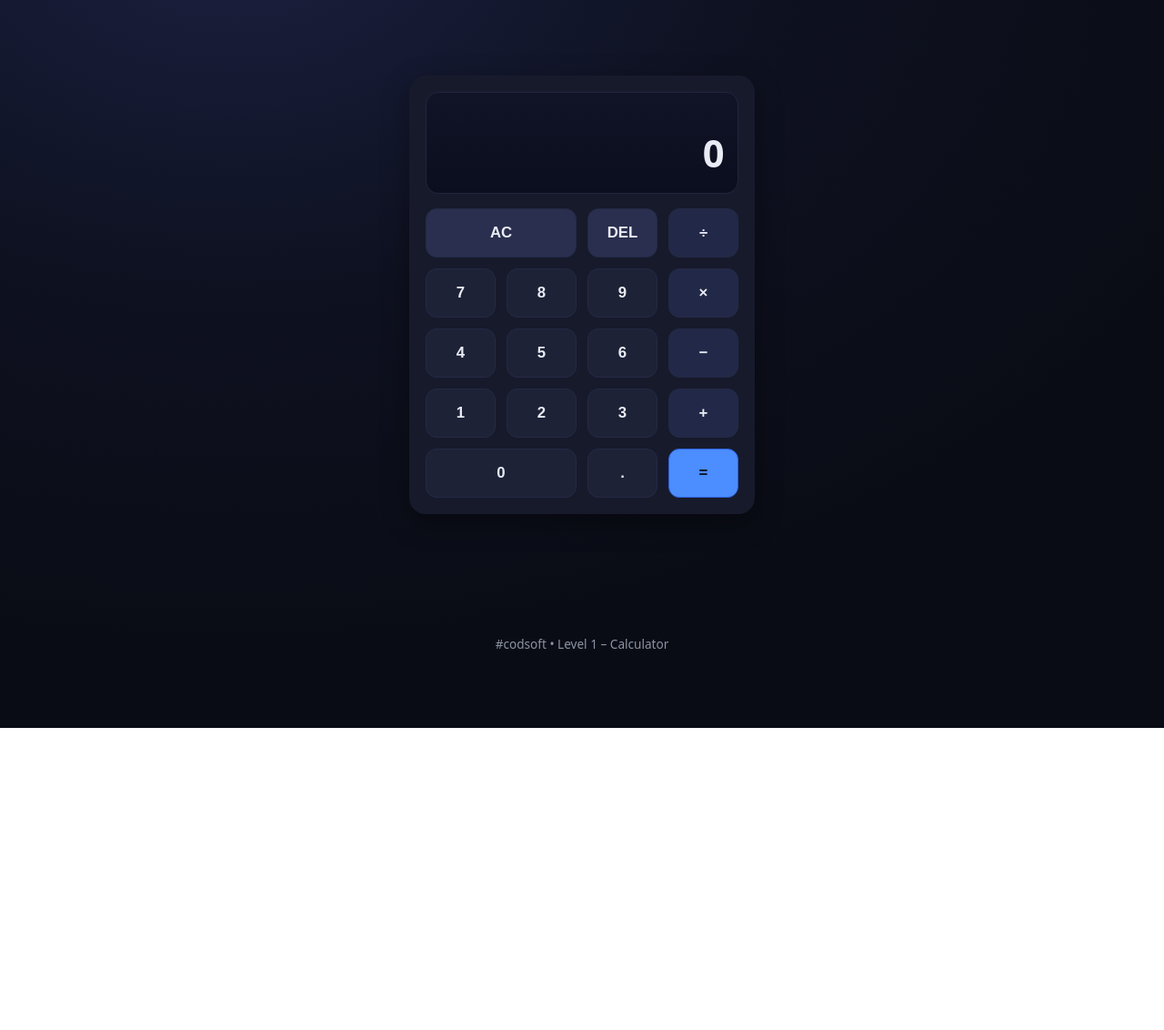
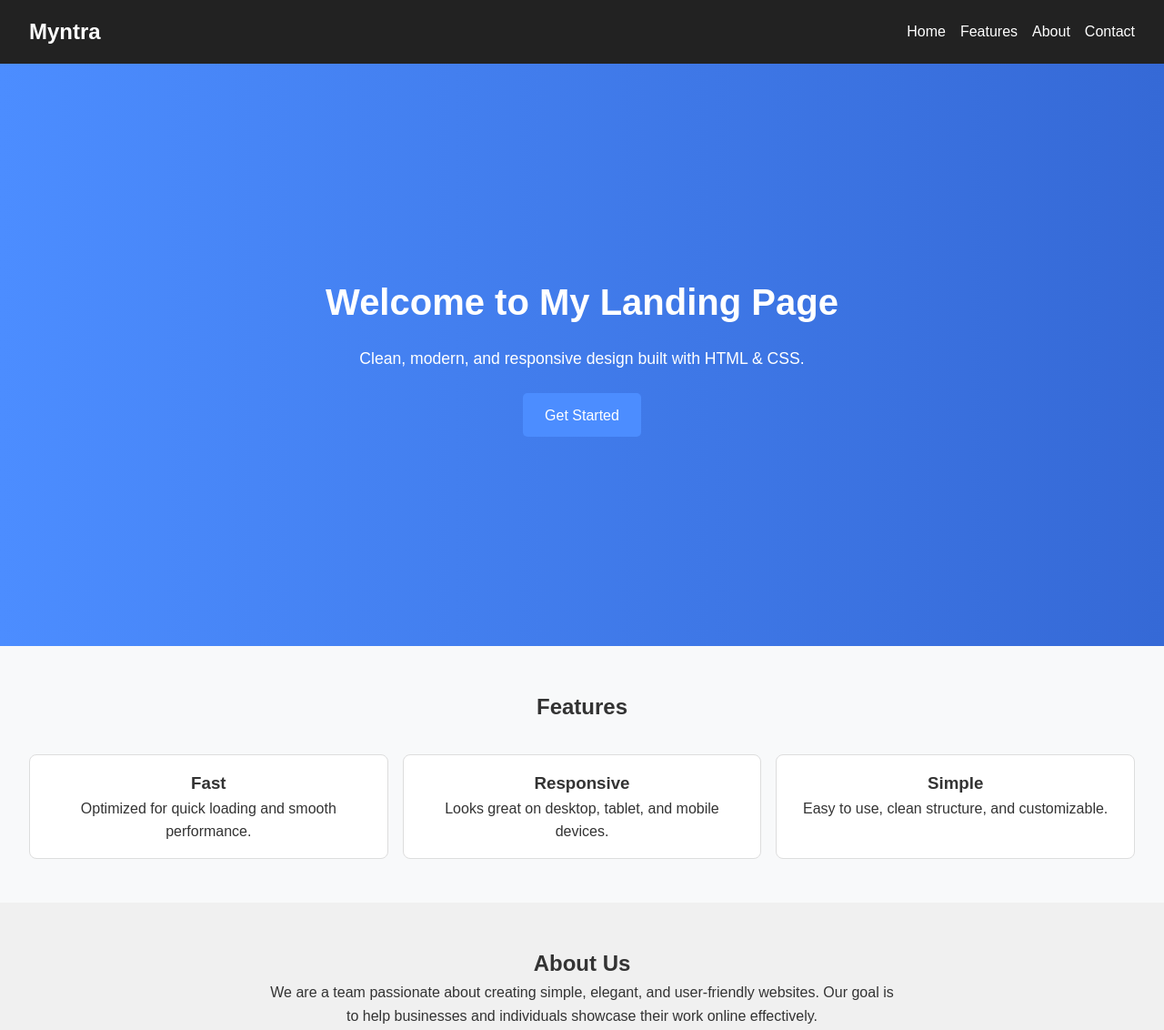
Before and after one commit to rishi181818/CODSOFT, a plain HTML site: page index.html in a window 1280 px wide. Shown: the top 1132 px of the page at 91% size. Before the commit the page ends 800 px from the top, so only its background shows below. Drawn offline with Linux system fonts and the light colour scheme.

Commit message:
Add files via upload
LANDING PAGE

```diff
--- a/index.html
+++ b/index.html
@@ -1,52 +1,83 @@
 <!DOCTYPE html>
 <html lang="en">
 <head>
-  <meta charset="utf-8" />
-  <meta name="viewport" content="width=device-width, initial-scale=1" />
-  <title>CODSOFT | Calculator</title>
-  <link rel="stylesheet" href="styles.css" />
+  <meta charset="UTF-8">
+  <meta name="viewport" content="width=device-width, initial-scale=1.0">
+  <title>Landing Page | CODSOFT</title>
+  <link rel="stylesheet" href="styles.css">
 </head>
 <body>
-  <main class="app">
-    <div class="calculator" role="application" aria-label="Basic Calculator">
-      <!-- Display -->
-      <div class="display" aria-live="polite" aria-atomic="true">
-        <div class="previous" id="previous"></div>
-        <div class="current" id="current">0</div>
+  <!-- ===== NAVBAR ===== -->
+  <header>
+    <nav class="navbar">
+      <h1 class="logo">Myntra</h1>
+      <ul class="nav-links">
+        <li><a href="#home">Home</a></li>
+        <li><a href="#features">Features</a></li>
+        <li><a href="#about">About</a></li>
+        <li><a href="#contact">Contact</a></li>
+      </ul>
+    </nav>
+  </header>
+
+  <!-- ===== HERO SECTION ===== -->
+  <section id="home" class="hero">
+    <div class="hero-text">
+      <h2>Welcome to My Landing Page</h2>
+      <p>Clean, modern, and responsive design built with HTML & CSS.</p>
+      <a href="#contact" class="btn">Get Started</a>
+    </div>
+  </section>
+
+  <!-- ===== FEATURES ===== -->
+  <section id="features" class="features">
+    <h2>Features</h2>
+    <div class="features-grid">
+      <div class="feature-card">
+        <h3>Fast</h3>
+        <p>Optimized for quick loading and smooth performance.</p>
       </div>
-
-      <!-- Buttons (CSS Grid) -->
-      <div class="keys" role="group" aria-label="Calculator keys">
-        <button type="button" class="btn action span-2" data-action="clear" aria-label="All Clear">AC</button>
-        <button type="button" class="btn action" data-action="delete" aria-label="Delete one">DEL</button>
-        <button type="button" class="btn operator" data-operator="÷" data-key="/" aria-label="Divide">÷</button>
-
-        <button type="button" class="btn digit" data-digit="7" data-key="7">7</button>
-        <button type="button" class="btn digit" data-digit="8" data-key="8">8</button>
-        <button type="button" class="btn digit" data-digit="9" data-key="9">9</button>
-        <button type="button" class="btn operator" data-operator="×" data-key="*">×</button>
-
-        <button type="button" class="btn digit" data-digit="4" data-key="4">4</button>
-        <button type="button" class="btn digit" data-digit="5" data-key="5">5</button>
-        <button type="button" class="btn digit" data-digit="6" data-key="6">6</button>
-        <button type="button" class="btn operator" data-operator="−" data-key="-">−</button>
-
-        <button type="button" class="btn digit" data-digit="1" data-key="1">1</button>
-        <button type="button" class="btn digit" data-digit="2" data-key="2">2</button>
-        <button type="button" class="btn digit" data-digit="3" data-key="3">3</button>
-        <button type="button" class="btn operator" data-operator="+" data-key="+">+</button>
-
-        <button type="button" class="btn digit span-2" data-digit="0" data-key="0">0</button>
-        <button type="button" class="btn decimal" data-decimal="." data-key=".">.</button>
-        <button type="button" class="btn equals" data-action="equals" aria-label="Equals" data-key="Enter">=</button>
+      <div class="feature-card">
+        <h3>Responsive</h3>
+        <p>Looks great on desktop, tablet, and mobile devices.</p>
+      </div>
+      <div class="feature-card">
+        <h3>Simple</h3>
+        <p>Easy to use, clean structure, and customizable.</p>
       </div>
     </div>
+  </section>
 
-    <footer class="credit">
-      <span>#codsoft • Level 1 – Calculator</span>
-    </footer>
-  </main>
+  <!-- ===== ABOUT ===== -->
+  <section id="about" class="about">
+    <h2>About Us</h2>
+    <p>
+      We are a team passionate about creating simple, elegant, and user-friendly
+      websites. Our goal is to help businesses and individuals showcase their
+      work online effectively.
+    </p>
+  </section>
 
-  <script src="script.js"></script>
+  <!-- ===== CTA SECTION ===== -->
+  <section class="cta">
+    <h2>Ready to get started?</h2>
+    <a href="#contact" class="btn">Contact Us</a>
+  </section>
+
+  <!-- ===== CONTACT ===== -->
+  <section id="contact" class="contact">
+    <h2>Contact</h2>
+    <form>
+      <input type="text" placeholder="Your Name" required>
+      <input type="email" placeholder="Your Email" required>
+      <textarea placeholder="Your Message" rows="5"></textarea>
+      <button type="submit" class="btn">Send</button>
+    </form>
+  </section>
+
+  <!-- ===== FOOTER ===== -->
+  <footer>
+    <p>© 2025 Myntra. All Rights Reserved.</p>
+  </footer>
 </body>
 </html>
--- a/styles.css
+++ b/styles.css
@@ -1,125 +1,166 @@
-:root{
-  --bg: #0f1220;
-  --panel: #171a2b;
-  --btn: #1e2237;
-  --btn-hover: #242a45;
-  --accent: #4c8dff;
-  --text: #e9ecf5;
-  --muted: #98a2b3;
-  --danger: #ff6b6b;
-  --radius: 18px;
-  --shadow: 0 10px 30px rgba(0,0,0,.35);
+:root {
+  --primary: #4c8dff;
+  --dark: #222;
+  --light: #f8f9fa;
 }
 
-* { box-sizing: border-box; }
-html,body{ height:100%; }
-body{
-  margin:0;
-  background: radial-gradient(1200px 800px at 20% -10%, #1b2040 0%, #0e1120 50%, #0a0c15 100%);
-  color: var(--text);
-  font-family: ui-sans-serif, system-ui, -apple-system, Segoe UI, Roboto, "Helvetica Neue", Arial, "Noto Sans", "Apple Color Emoji","Segoe UI Emoji";
+* {
+  margin: 0;
+  padding: 0;
+  box-sizing: border-box;
 }
 
-.app{
-  min-height: 100%;
-  display: grid;
-  place-items: center;
-  padding: 24px;
+body {
+  font-family: Arial, sans-serif;
+  line-height: 1.6;
+  background: var(--light);
+  color: #333;
 }
 
-.calculator{
-  width: min(92vw, 380px);
-  background: var(--panel);
-  border-radius: var(--radius);
-  box-shadow: var(--shadow);
-  padding: 18px;
+/* Navbar */
+header {
+  background: var(--dark);
+  padding: 1rem 2rem;
 }
 
-.display{
-  background: linear-gradient(180deg, #111427, #0b0e1e);
-  border-radius: 14px;
-  padding: 16px 14px;
-  min-height: 88px;
+.navbar {
+  display: flex;
+  justify-content: space-between;
+  align-items: center;
+}
+
+.logo {
+  color: white;
+}
+
+.nav-links {
+  list-style: none;
+  display: flex;
+  gap: 1rem;
+}
+
+.nav-links a {
+  color: white;
+  text-decoration: none;
+  transition: color 0.3s;
+}
+
+.nav-links a:hover {
+  color: var(--primary);
+}
+
+/* Hero */
+.hero {
+  display: flex;
+  justify-content: center;
+  align-items: center;
+  height: 80vh;
+  background: linear-gradient(to right, #4c8dff, #3569d6);
+  color: white;
+  text-align: center;
+  padding: 2rem;
+}
+
+.hero h2 {
+  font-size: 2.5rem;
+  margin-bottom: 1rem;
+}
+
+.hero p {
+  margin-bottom: 1.5rem;
+  font-size: 1.1rem;
+}
+
+/* Button */
+.btn {
+  display: inline-block;
+  padding: 0.7rem 1.5rem;
+  background: var(--primary);
+  color: white;
+  border-radius: 5px;
+  text-decoration: none;
+  transition: background 0.3s;
+}
+
+.btn:hover {
+  background: #3569d6;
+}
+
+/* Features */
+.features {
+  padding: 3rem 2rem;
+  text-align: center;
+}
+
+.features-grid {
+  display: grid;
+  grid-template-columns: repeat(auto-fit, minmax(220px, 1fr));
+  gap: 1rem;
+  margin-top: 2rem;
+}
+
+.feature-card {
+  background: white;
+  padding: 1rem;
+  border-radius: 8px;
+  border: 1px solid #ddd;
+}
+
+/* About */
+.about {
+  padding: 3rem 2rem;
+  background: #f0f0f0;
+  text-align: center;
+}
+
+.about p {
+  max-width: 700px;
+  margin: auto;
+}
+
+/* CTA */
+.cta {
+  padding: 3rem 2rem;
+  text-align: center;
+  background: var(--primary);
+  color: white;
+}
+
+.cta .btn {
+  background: white;
+  color: var(--primary);
+}
+
+.cta .btn:hover {
+  background: #ddd;
+}
+
+/* Contact */
+.contact {
+  padding: 3rem 2rem;
+  text-align: center;
+}
+
+.contact form {
   display: flex;
   flex-direction: column;
-  justify-content: center;
-  align-items: flex-end;
-  overflow: hidden;
-  border: 1px solid #20253f;
+  gap: 1rem;
+  max-width: 500px;
+  margin: auto;
 }
 
-.display .previous{
-  min-height: 22px;
-  color: var(--muted);
-  font-size: 0.95rem;
-  letter-spacing: 0.5px;
-  word-break: break-all;
-  opacity: 0.9;
+.contact input,
+.contact textarea {
+  padding: 0.7rem;
+  border: 1px solid #ccc;
+  border-radius: 5px;
 }
 
-.display .current{
-  font-size: clamp(1.8rem, 5vw, 2.6rem);
-  font-weight: 700;
-  letter-spacing: 0.5px;
-  word-break: break-all;
+/* Footer */
+footer {
+  background: var(--dark);
+  color: white;
+  text-align: center;
+  padding: 1rem;
+  margin-top: 2rem;
 }
-
-.keys{
-  display: grid;
-  grid-template-columns: repeat(4, 1fr);
-  gap: 12px;
-  margin-top: 16px;
-}
-
-.btn{
-  appearance: none;
-  border: 0;
-  border-radius: 12px;
-  background: var(--btn);
-  color: var(--text);
-  padding: 16px 0;
-  font-size: 1.05rem;
-  font-weight: 600;
-  cursor: pointer;
-  border: 1px solid #242a45;
-  transition: transform .05s ease, background .15s ease, border-color .15s ease;
-  user-select: none;
-}
-
-.btn:focus { outline: none; }
-.btn:focus-visible{
-  box-shadow: 0 0 0 3px rgba(76, 141, 255, 0.45);
-}
-
-.btn:hover{ background: var(--btn-hover); }
-.btn:active{ transform: translateY(1px); }
-
-.operator{ background: #222847; }
-.operator:hover{ background: #28305a; }
-
-.action{ background: #2a2f4f; }
-.action:hover{ background: #313861; }
-
-.equals{
-  background: var(--accent);
-  color: #0b1226;
-  border-color: #2c61dd;
-  font-weight: 800;
-}
-.equals:hover{ filter: brightness(1.05); }
-
-.span-2{ grid-column: span 2; }
-
-.credit{
-  margin-top: 14px;
-  font-size: 0.85rem;
-  color: var(--muted);
-  text-align: center;
-  opacity: 0.9;
-}
-
-/* Responsive tweaks for very small screens */
-@media (max-width: 340px){
-  .btn{ padding: 14px 0; font-size: 1rem; }
-  .display{ min-height: 80px; }
-}
```
